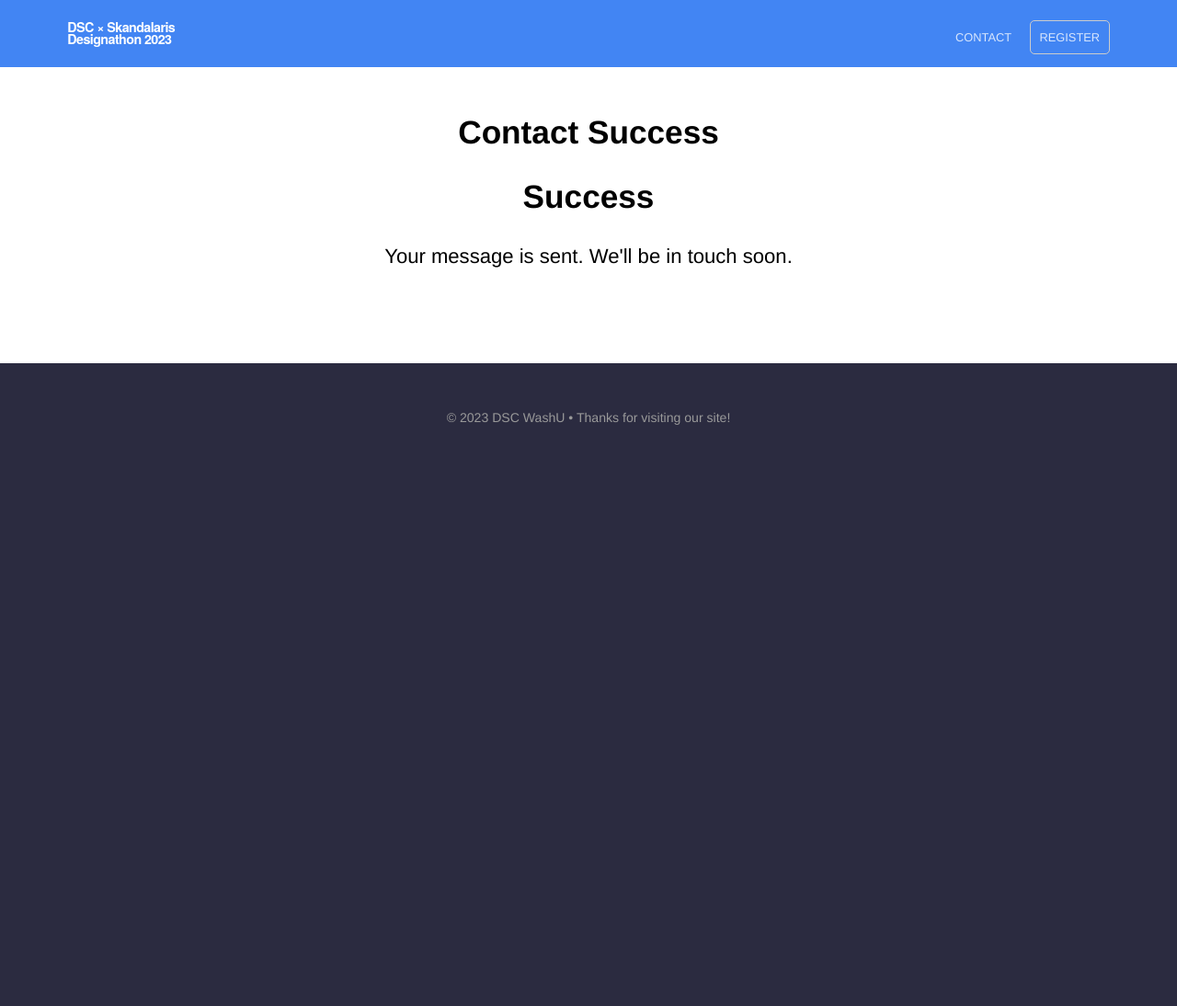
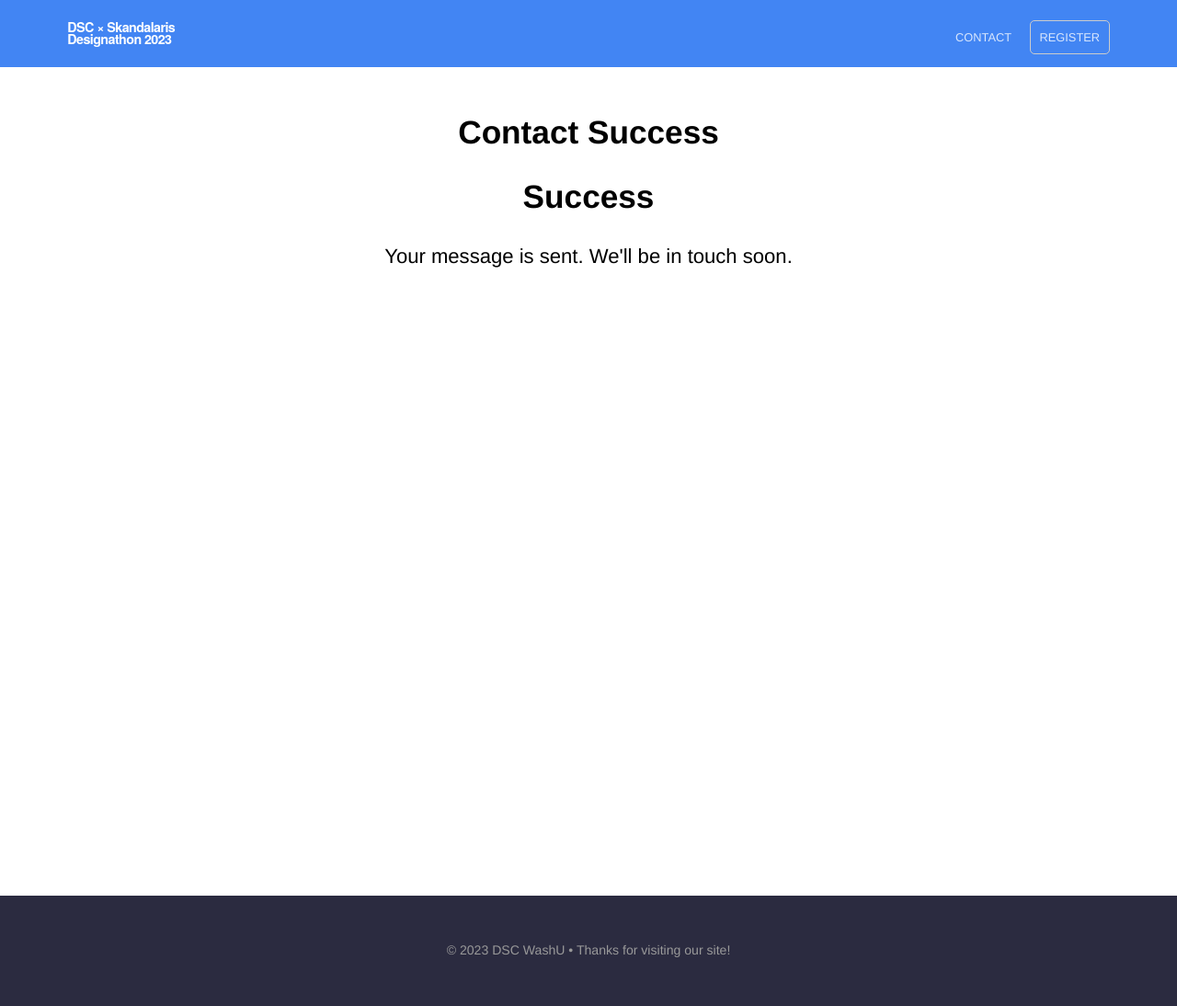
Before and after one commit to dscwashu/webstacdesignathon, a Jekyll site: the page built from contact-success.html, in a window 1280 px wide. Shown: the whole page at 92% size. Built offline with Jekyll 4.4.1, drawn with Linux system fonts in a browser that asks for light colours; before the commit the page ends 900 px from its top, so only the background shows below that.

Commit message:
Add min-height to content
This prevents the submissions page from having too large of a footer

```diff
--- a/_sass/layout.scss
+++ b/_sass/layout.scss
@@ -53,6 +53,7 @@ header {
 	background: #fff;
 	padding: 1px 0 0 0;
 	position: relative;
+	min-height: 100vh;
 }
 
 .screenshot{
```
